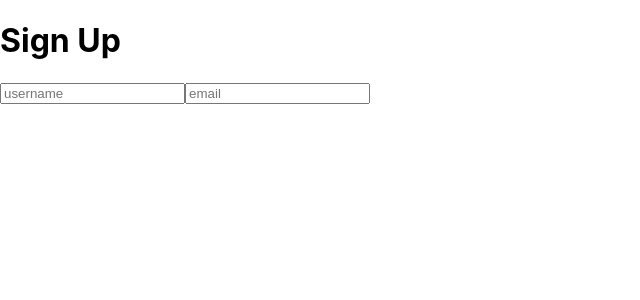
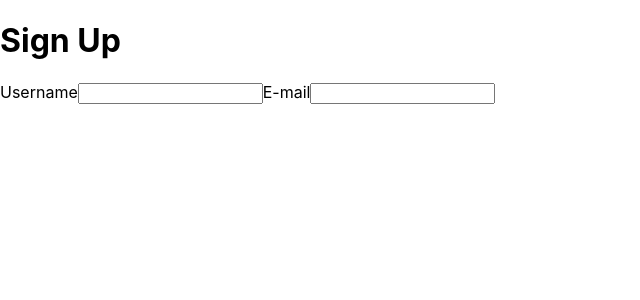
Before and after one commit to eagle-tex/react-with-tdd, a React (Create React App) app: page / in a window 1280 px wide. Shown: the top 300 px of the page, without its empty margins (0-640 px from the left). Built offline with nearby package versions, Linux system fonts and the light colour scheme.

Commit message:
feat(SignUpPage): tests #2-3 -> add a label before associated input & remove placeholder

```diff
--- a/src/pages/SignUpPage.jsx
+++ b/src/pages/SignUpPage.jsx
@@ -5,8 +5,10 @@ class SignUpPage extends Component {
     return (
       <div>
         <h1>Sign Up</h1>
-        <input placeholder="username" />
-        <input placeholder="email" />
+        <label htmlFor="username">Username</label>
+        <input id="username" />
+        <label htmlFor="email">E-mail</label>
+        <input id="email" />
       </div>
     );
   }
```
